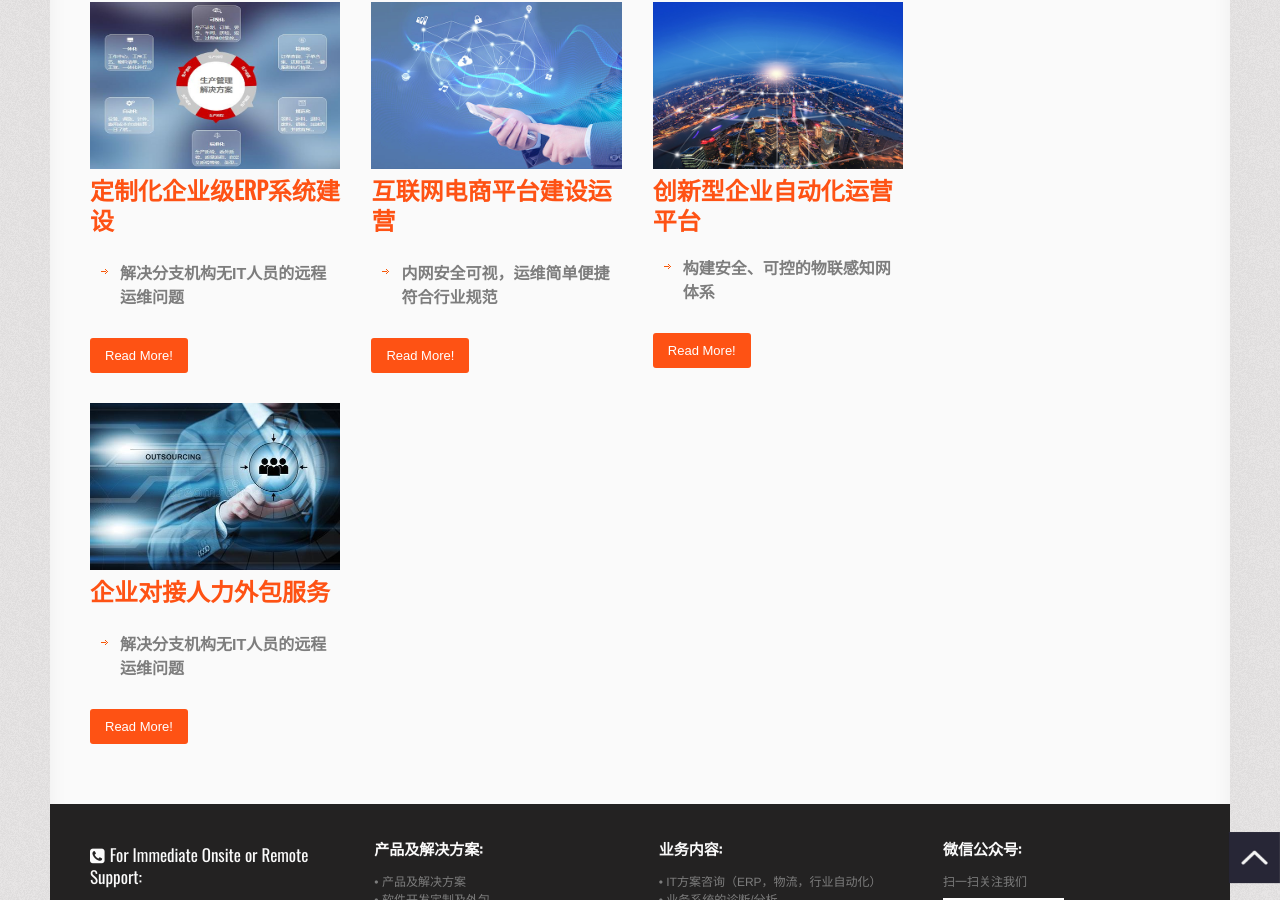
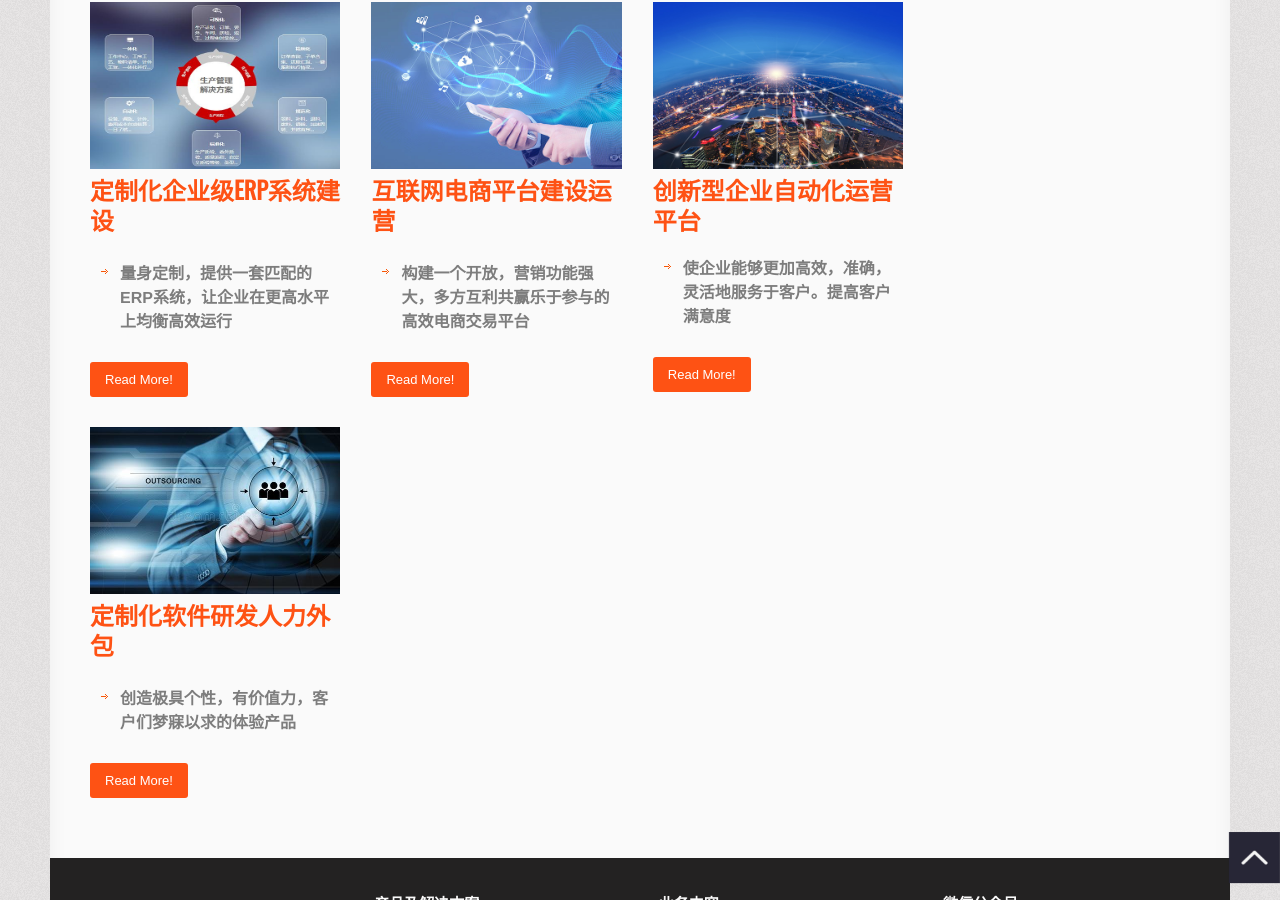
Before and after one commit to frankdevhub-business/frankdevhub-business.github.io, a Jekyll site: the page built from page/produts&service.html, in a window 1280 px wide and 900 px high, scrolled down 734 px. Built offline with Jekyll 4.4.1, drawn with Linux system fonts in a browser that asks for light colours; some web fonts are replaced.

Commit message:
page rebuild

```diff
--- a/page/produts&service.html
+++ b/page/produts&service.html
@@ -52,7 +52,7 @@ type: page
 						<ul style="font-weight:bold;font-family:PingFangSC-Regular,Microsoft YaHei,Hiragino Sans GB,Helvetica" class="list type-1">
 					</ul><!--/ .list-->
 					<ul style="font-size:16px;font-weight:bold;font-family:PingFangSC-Regular,Microsoft YaHei,Hiragino Sans GB,Helvetica" class="list type-1">
-					    <li>解决分支机构无IT人员的远程运维问题</li>
+					    <li>量身定制，提供一套匹配的ERP系统，让企业在更高水平上均衡高效运行</li>
 					</ul><!--/ .list-->
 					<a href="/solutions/solutions-zianquanfenzhi" class="button orange bcolor">Read More!</a>
 				</div><!--/ .threecol-->
@@ -66,7 +66,7 @@ type: page
 						<ul style="font-weight:bold;font-family:PingFangSC-Regular,Microsoft YaHei,Hiragino Sans GB,Helvetica" class="list type-1">
 					</ul><!--/ .list-->
 					<ul style="font-size:16px;font-weight:bold;font-family:PingFangSC-Regular,Microsoft YaHei,Hiragino Sans GB,Helvetica" class="list type-1">
-					    <li>内网安全可视，运维简单便捷符合行业规范</li>
+					    <li>构建一个开放，营销功能强大，多方互利共赢乐于参与的高效电商交易平台</li>
 					</ul><!--/ .list-->
 					<a href="/solutions/solutions-zianquanyuanqu" class="button orange bcolor">Read More!</a>
 				</div><!--/ .threecol-->
@@ -78,7 +78,7 @@ type: page
 					</figure>
 					<h4 class="column-title tcolor" style="font-size:24px;font-weight:bold">创新型企业自动化运营平台</h4>
 					<ul style="font-size:16px;font-weight:bold;font-family:PingFangSC-Regular,Microsoft YaHei,Hiragino Sans GB,Helvetica" class="list type-1">
-					    <li>构建安全、可控的物联感知网体系</li>
+					    <li>使企业能够更加高效，准确，灵活地服务于客户。提高客户满意度</li>
 					</ul><!--/ .list-->
 					<a href="#" class="button orange bcolor">Read More!</a>
 				</div><!--/ .threecol .last-->
@@ -89,11 +89,11 @@ type: page
 					<figure>
 						<img src="/images/products/u=2173834211,482213338&fm=26&gp=0.jpg" alt="" />
 					</figure>
-					<h4 class="column-title tcolor" style="font-size:24px;font-weight:bold">企业对接人力外包服务</h4>
+					<h4 class="column-title tcolor" style="font-size:24px;font-weight:bold">定制化软件研发人力外包</h4>
 						<ul style="font-weight:bold;font-family:PingFangSC-Regular,Microsoft YaHei,Hiragino Sans GB,Helvetica" class="list type-1">
 					</ul><!--/ .list-->
 					<ul style="font-size:16px;font-weight:bold;font-family:PingFangSC-Regular,Microsoft YaHei,Hiragino Sans GB,Helvetica" class="list type-1">
-					    <li>解决分支机构无IT人员的远程运维问题</li>
+					    <li>创造极具个性，有价值力，客户们梦寐以求的体验产品</li>
 					</ul><!--/ .list-->
 					<a href="/solutions/solutions-zianquanfenzhi" class="button orange bcolor">Read More!</a>
 				</div><!--/ .threecol-->
```
